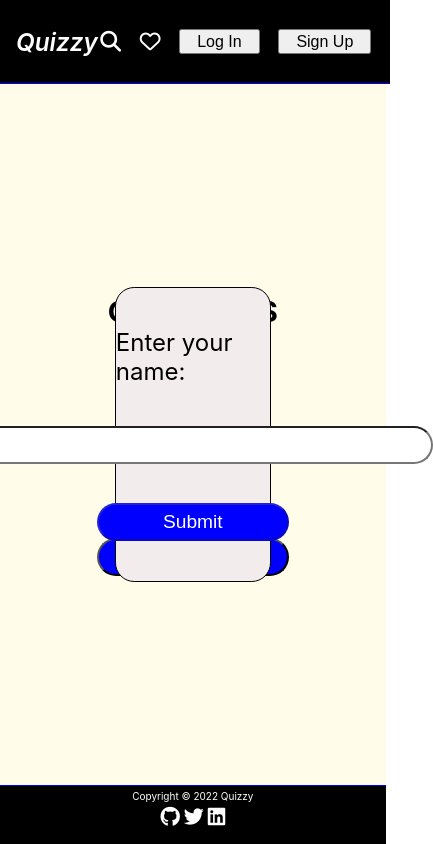
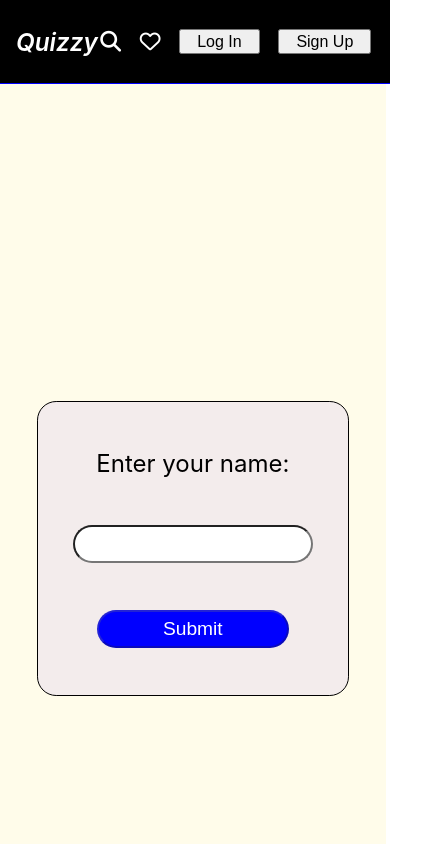
Before and after one commit to krgarima/quizwiz, a React (Create React App) app: page /rules in a window 390 px wide. Shown: the top 844 px of the page, 433 px wide, since content can reach past the window. Built offline with nearby package versions, Linux system fonts and the light colour scheme.

Commit message:
feat: made rules page mobile responsive

```diff
--- a/src/Pages/Rules/Rules.css
+++ b/src/Pages/Rules/Rules.css
@@ -12,6 +12,7 @@
 
 .rules-heading {
   font-size: 1.8rem;
+  margin-bottom: 1rem;
 }
 
 .rules {
@@ -29,8 +30,6 @@
   padding: 6px 4rem;
   border-radius: 1.5rem;
   background-color: var(--primary-color);
-
-  /* border: 2px solid blue; */
 }
 
 .btn-toQuizPage:hover {
@@ -82,3 +81,24 @@
   padding: 6px 4rem;
   border-radius: 1.2rem;
 }
+
+/****** mobile version  *****/
+
+@media only screen and (max-width: 800px) {
+  .name-container {
+    width: 80vw;
+  }
+  #userName {
+    width: 15rem;
+    font-size: 1.2rem;
+    padding: 6px 4rem;
+    border-radius: 1.2rem;
+  }
+  .rules-container {
+    min-height: 120vh;
+  }
+  .rules {
+    font-size: 1rem;
+    width: 88%;
+  }
+}
--- a/src/Pages/Rules/Rules.js
+++ b/src/Pages/Rules/Rules.js
@@ -9,9 +9,9 @@
 
   return (
     <div className="rules-container">
-      <h1 className="rules-heading">QUIZ RULES</h1>
       {submitted ? (
         <div className="rules ">
+          <h1 className="rules-heading">QUIZ RULES</h1>
           <p>1. You will be presented with a set of 10 questions.</p>
           <p>2. Each question will have multiple choice.</p>
           <p>3. Each question has only one single answer.</p>
```
